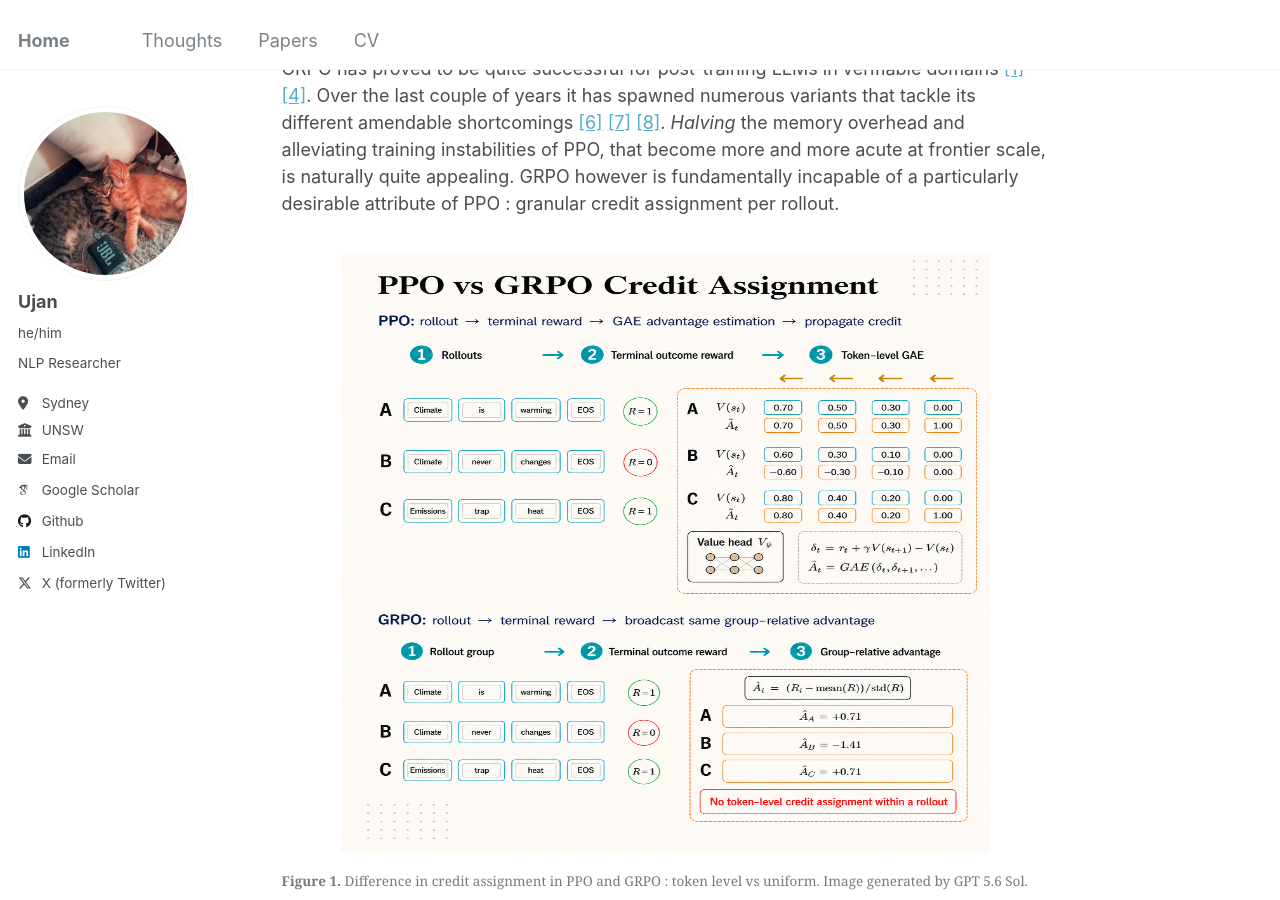
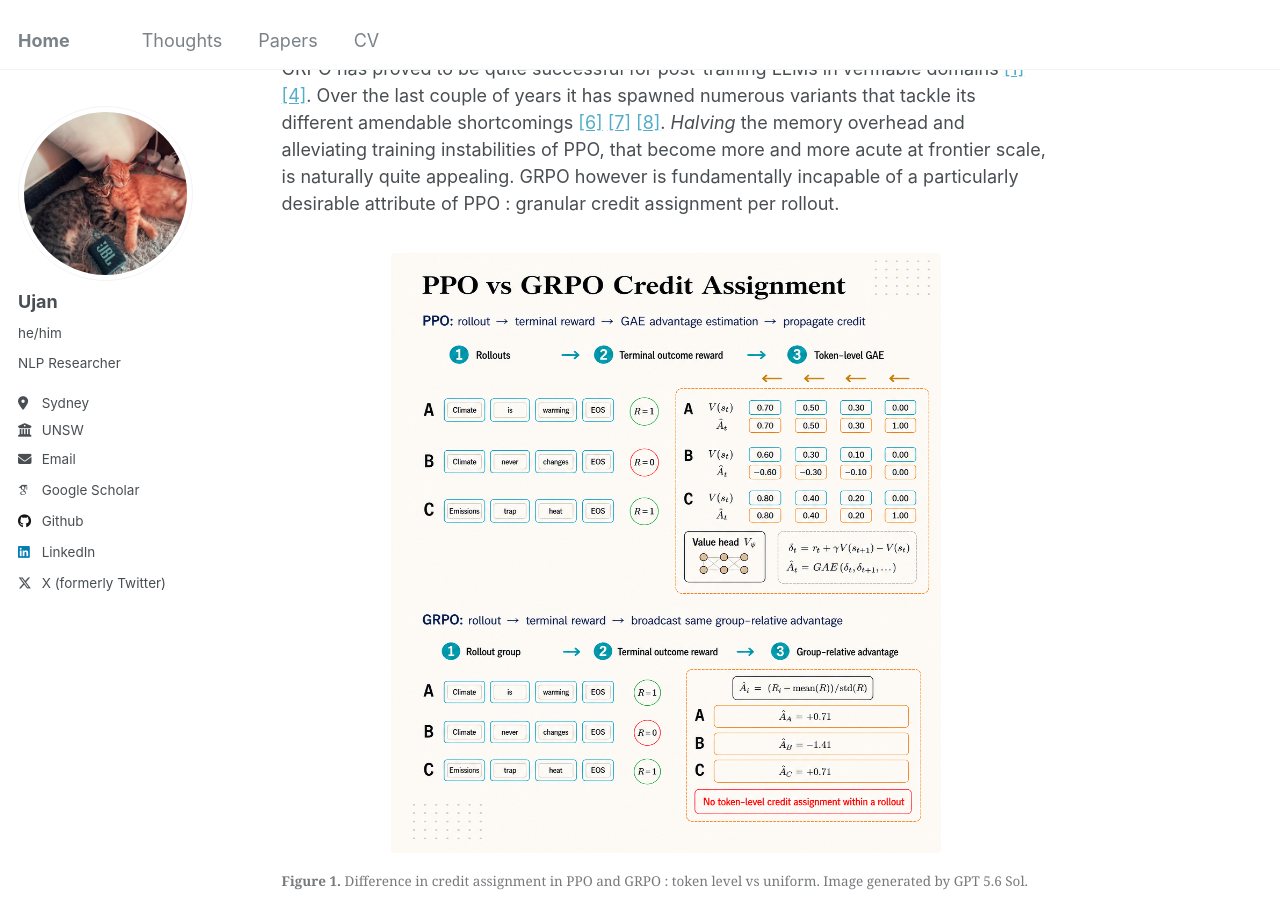
Before and after one commit to tatami-galaxy/tatami-galaxy.github.io, a Jekyll site: the page built from _posts/2026-07-01-self-distillation-post-1.md, in a window 1280 px wide and 900 px high, scrolled down 1032 px. Built offline with Jekyll 4.4.1, drawn with Linux system fonts in a browser that asks for light colours; some web fonts are replaced.

Commit message:
self distill blog

```diff
--- a/_posts/2026-07-01-self-distillation-post-1.md
+++ b/_posts/2026-07-01-self-distillation-post-1.md
@@ -26,7 +26,7 @@ where $$\rho_{i,t}(\theta)=\frac{\pi_\theta(o_{i,t}\mid q,o_{i,<t})}{\pi_{\theta
 GRPO has proved to be quite successful for post-training LLMs in verifiable domains [[1]](#ref-1) [[4]](#ref-4). Over the last couple of years it has spawned numerous variants that tackle its different amendable shortcomings [[6]](#ref-6) [[7]](#ref-7) [[8]](#ref-8). *Halving* the memory overhead and alleviating training instabilities of PPO, that become more and more acute at frontier scale, is naturally quite appealing. GRPO however is fundamentally incapable of a particularly desirable attribute of PPO : granular credit assignment per rollout.
 
 <figure>
-  <img src="/images/ppo-grpo-credit-assignment.png" alt="Comparison of PPO token-level credit assignment using a value function and GAE with GRPO's uniform group-relative credit assignment." style="max-width: 650px; max-height: 600px; margin-left: auto; margin-right: auto;">
+  <img src="/images/ppo-grpo-credit-assignment.png" alt="Comparison of PPO token-level credit assignment using a value function and GAE with GRPO's uniform group-relative credit assignment." style="max-width: 550px; max-height: 600px; margin-left: auto; margin-right: auto;">
   <figcaption style="width: 100%;"><strong>Figure 1.</strong> Difference in credit assignment in PPO and GRPO : token level vs uniform. Image generated by GPT 5.6 Sol.</figcaption>
 </figure>
 
```
